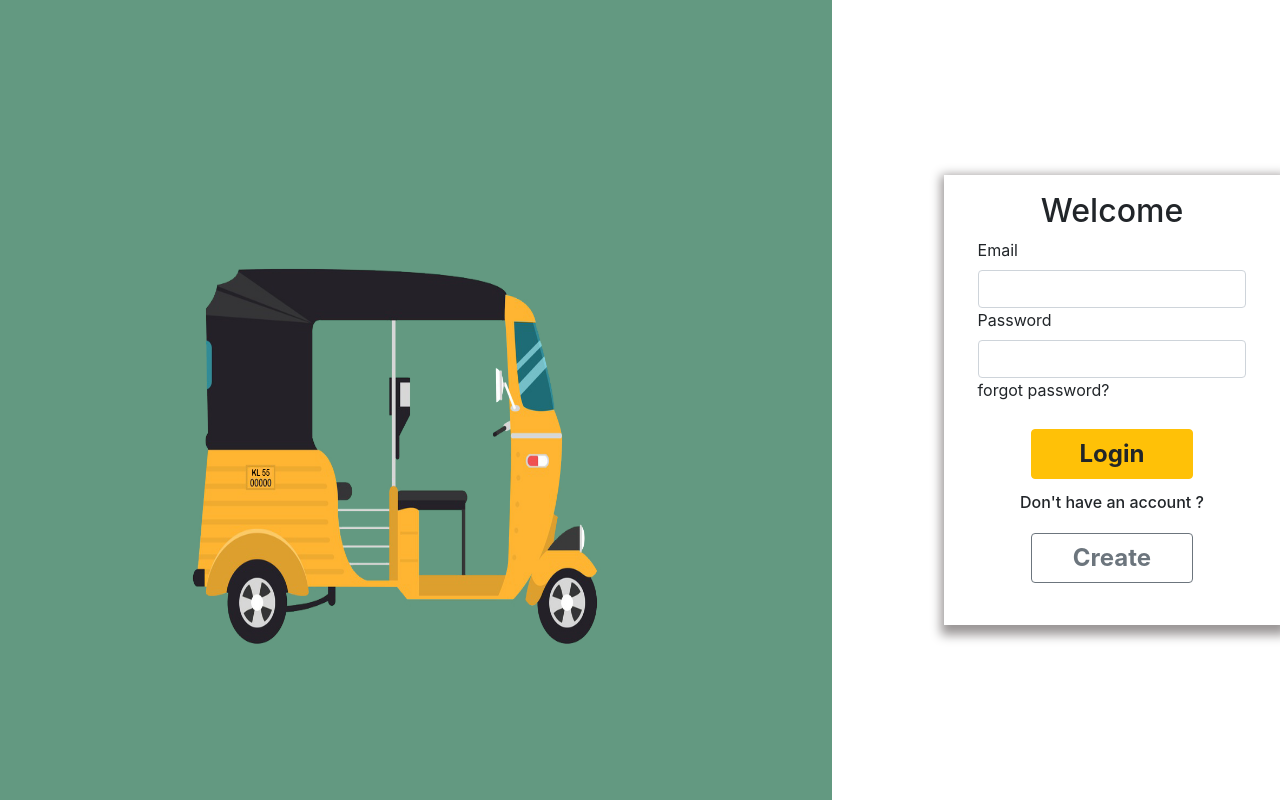
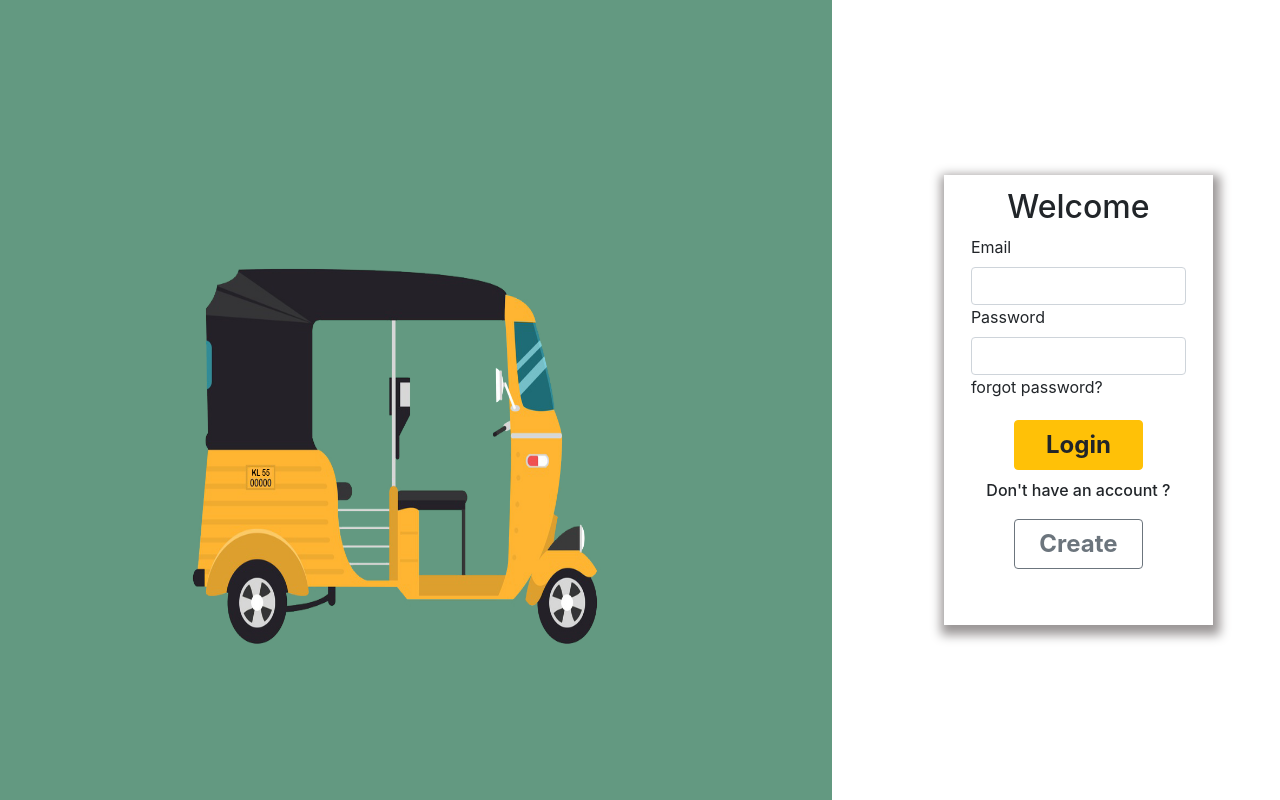
Before and after one commit to shehasv/aye-auto-frontend, an Angular app: page / in a window 1280 px wide. Built offline with nearby package versions, Linux system fonts and the light colour scheme.

Commit message:
change in flex

```diff
--- a/src/app/users/components/login/login.component.scss
+++ b/src/app/users/components/login/login.component.scss
@@ -13,6 +13,7 @@
         }
     }
     .form-container{
+        width: 35%;
         display: flex;
         align-items: center;
         .form-box{
@@ -22,7 +23,7 @@
             }
             margin-left: 25%;
             height: 450px;
-            width: 28rem;
+            width: 60%;
             background-color: white;
             box-shadow: 2px 5px 10px 5px #9b9797;
             .form{
```
